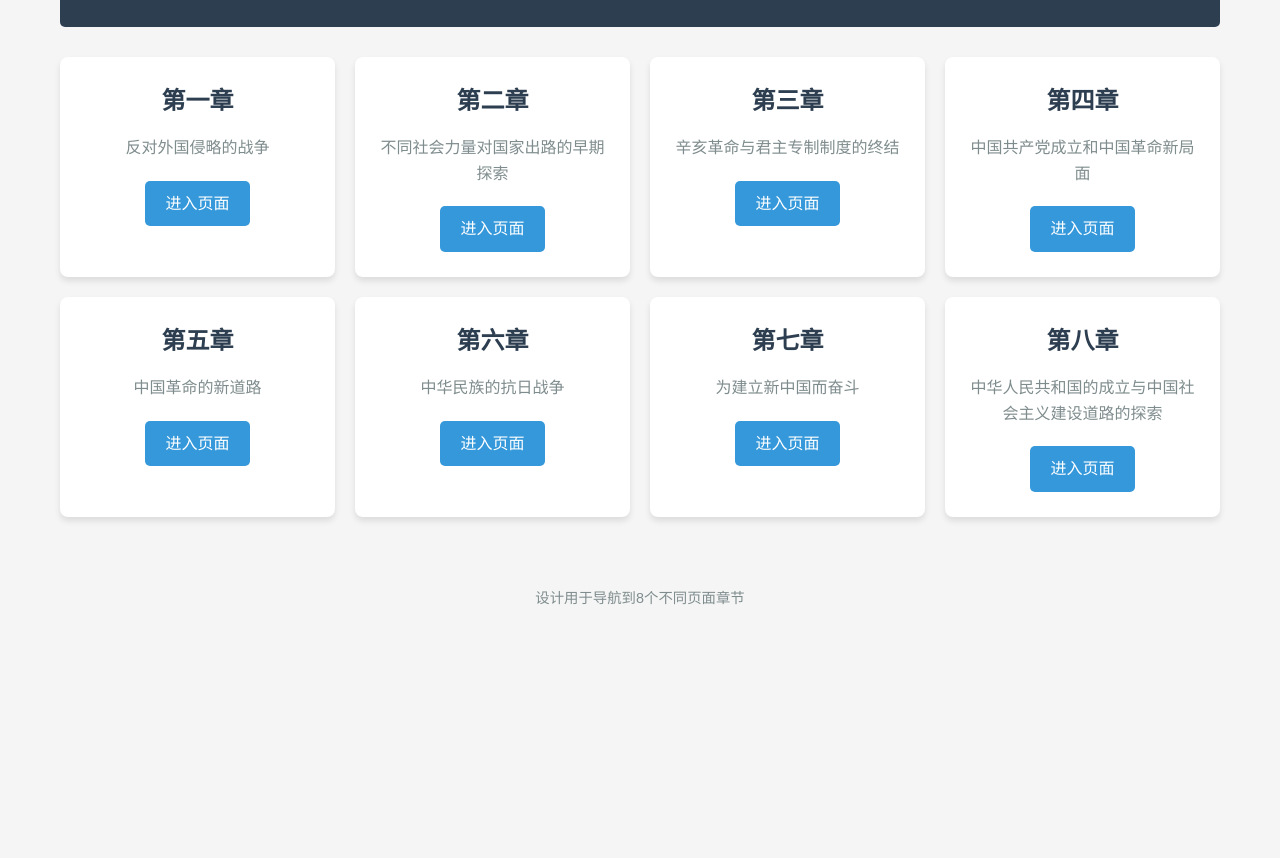
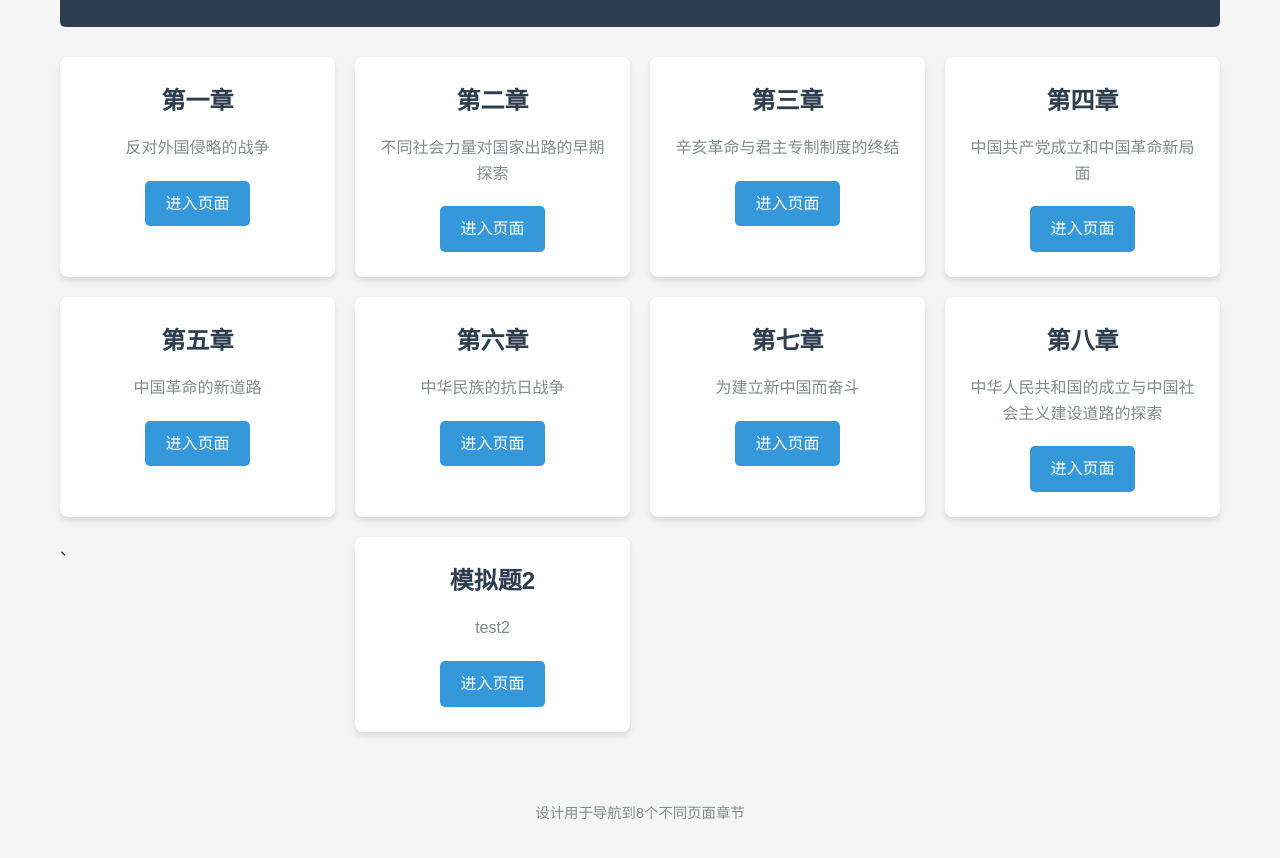
Before and after one commit to Dxxxry10/history, a plain HTML site: page index.html in a window 1280 px wide. Shown: the part 158-1016 px from the top of the page. Before the commit the page ends 808 px from the top, so only its background shows below. Drawn offline with Linux system fonts and the light colour scheme.

Commit message:
Update index.html

```diff
--- a/index.html
+++ b/index.html
@@ -147,6 +147,12 @@
                 <h2>第八章</h2>
                 <p>中华人民共和国的成立与中国社会主义建设道路的探索</p>
                 <a href="8.html">进入页面</a>
+            </div>、
+              <!-- 选项8 -->
+            <div class="menu-item">
+                <h2>模拟题2</h2>
+                <p>test2</p>
+                <a href="8.html">进入页面</a>
             </div>
         </div>
 
```
